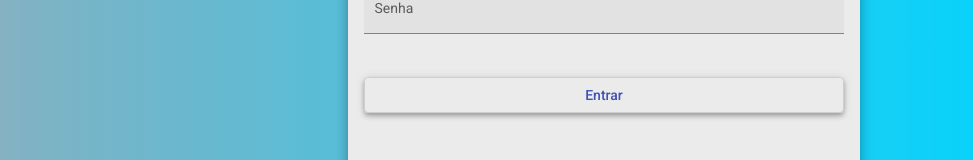
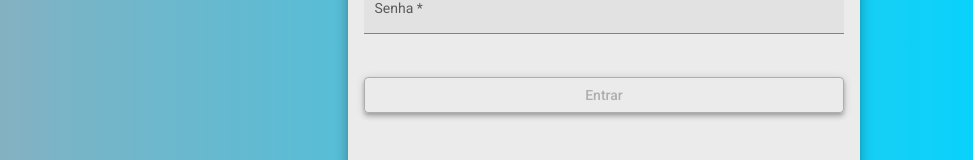
Before and after one commit to marcelorfranca/helpdesk-front, an Angular app: page /login in a window 1280 px wide. Shown: the part 462-622 px from the top of the page, without its empty margins (36-1009 px from the left). Built offline with nearby package versions, Linux system fonts and the light colour scheme.

Commit message:
Validação de formulario para login

```diff
--- a/src/app/components/login/login.component.html
+++ b/src/app/components/login/login.component.html
@@ -7,15 +7,15 @@
 
         <mat-form-field class="full-width" appearance="fill">
             <mat-label>Email</mat-label>
-            <input matInput placeholder="Ex. fulano@email.com">
+            <input [formControl]="email" required [(ngModel)]="creds.email" name="email" matInput placeholder="Ex. fulano@email.com">
         </mat-form-field>
 
         <mat-form-field class="full-width" appearance="fill">
             <mat-label>Senha</mat-label>
-            <input type="password" matInput placeholder="Ex. 123">
+            <input [formControl]="senha" required [(ngModel)]="creds.senha" name="senha" type="password" matInput placeholder="Ex. 123">
         </mat-form-field>
 
-        <button class="full-width mat-elevation-z4" mat-stroked-button color="primary">Entrar</button>
+        <button [disabled]="!validaCampos()" class="full-width mat-elevation-z4" mat-stroked-button color="primary">Entrar</button>
     </form>
 
 </div>
--- a/src/app/components/login/login.component.ts
+++ b/src/app/components/login/login.component.ts
@@ -1,4 +1,6 @@
 import { Component, OnInit } from '@angular/core';
+import { FormControl, Validators } from '@angular/forms';
+import { Credenciais } from 'src/app/models/credenciais';
 
 @Component({
   selector: 'app-login',
@@ -7,9 +9,25 @@
 })
 export class LoginComponent implements OnInit {
 
+  creds: Credenciais = {
+    email: '',
+    senha: ''
+  }
+
+  email = new FormControl(null, Validators.email);
+  senha = new FormControl(null, Validators.minLength(3));
+
   constructor() { }
 
   ngOnInit(): void {
   }
 
+  validaCampos(): boolean {
+    if(this.email.valid && this.senha.valid) {
+      return true;
+    } else {
+      return false;
+    }
+  }
+
 }
--- /dev/null
+++ b/src/app/models/credenciais.ts
@@ -0,0 +1,4 @@
+export interface Credenciais {
+    email: string;
+    senha: string;
+}
```
